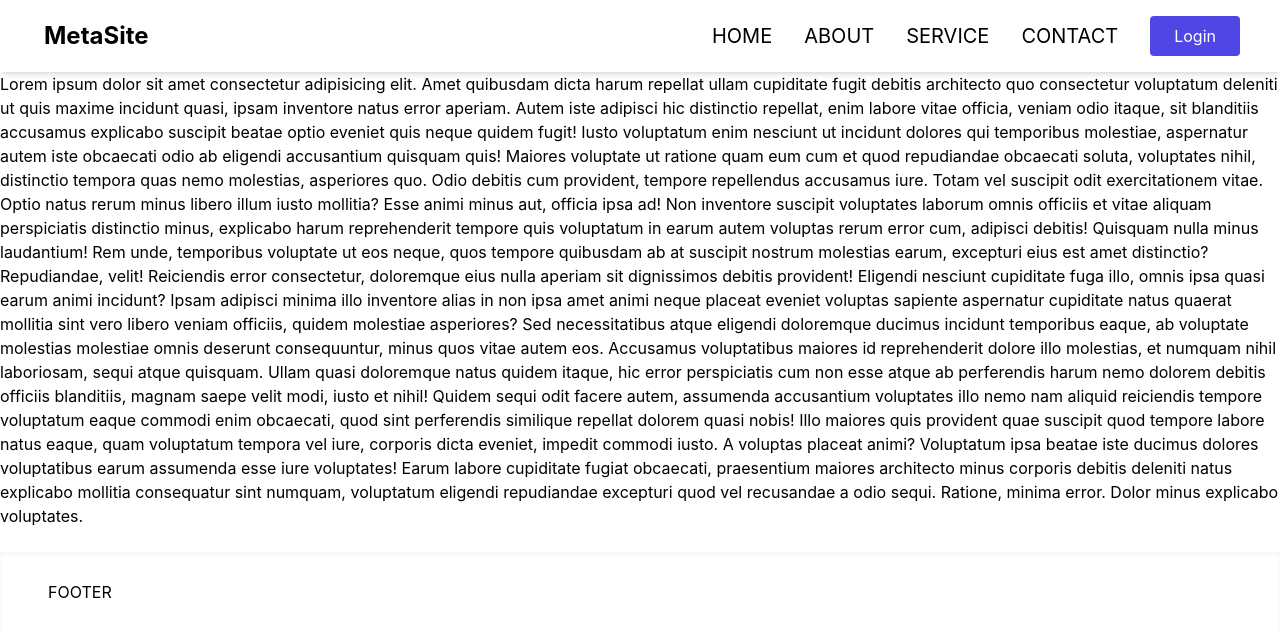
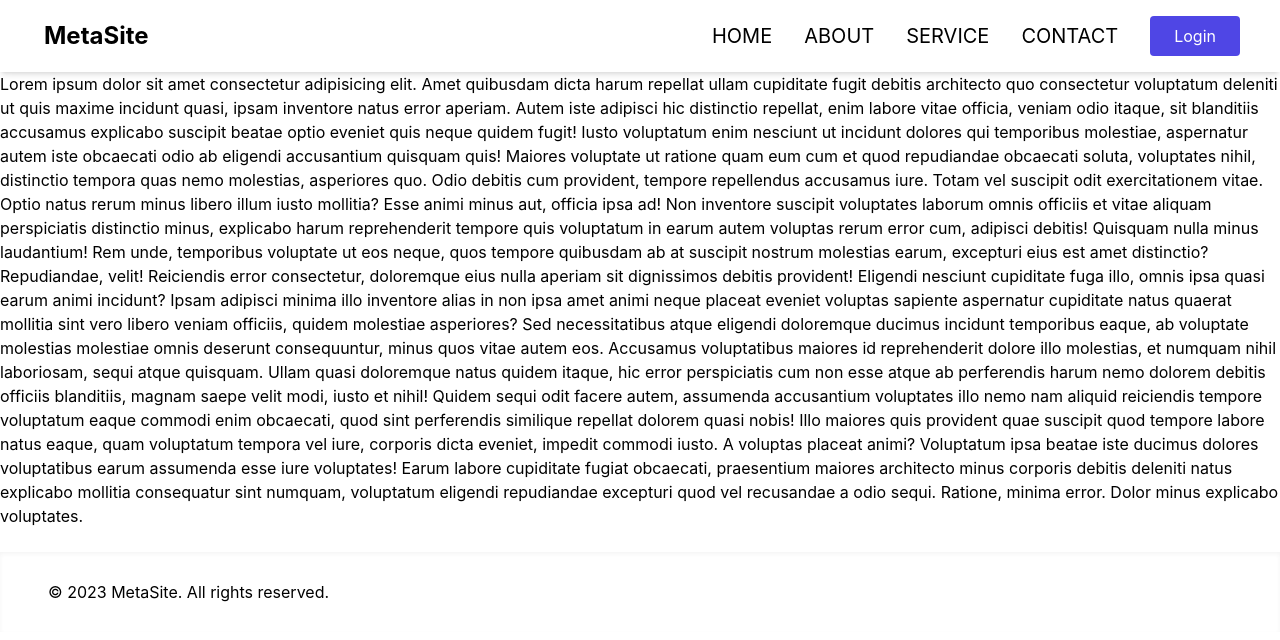
Before and after one commit to Mo-Gamer-2000/MetaSite, a React (Create React App) app in the folder mern-frontend/: page / in a window 1280 px wide. Shown: the top 640 px of the page. Built offline with nearby package versions, Linux system fonts and the light colour scheme.

Commit message:
Copyright text added

```diff
--- a/mern-frontend/src/components/Footer.jsx
+++ b/mern-frontend/src/components/Footer.jsx
@@ -1,10 +1,14 @@
 import React from "react";
 
 const Footer = () => {
+  const currentYear = new Date().getFullYear();
+
   return (
     <footer className="items-center shadow-inner">
       <div className="md:flex md:justify-between md:items-center sm:px-12 px-4 bg-[#ffffff19] py-7">
-        <h1 className="lg:text-ellipsis">FOOTER</h1>
+        <h1 className="lg:text-ellipsis">
+          © {currentYear} MetaSite. All rights reserved.
+        </h1>
       </div>
     </footer>
   );
```
